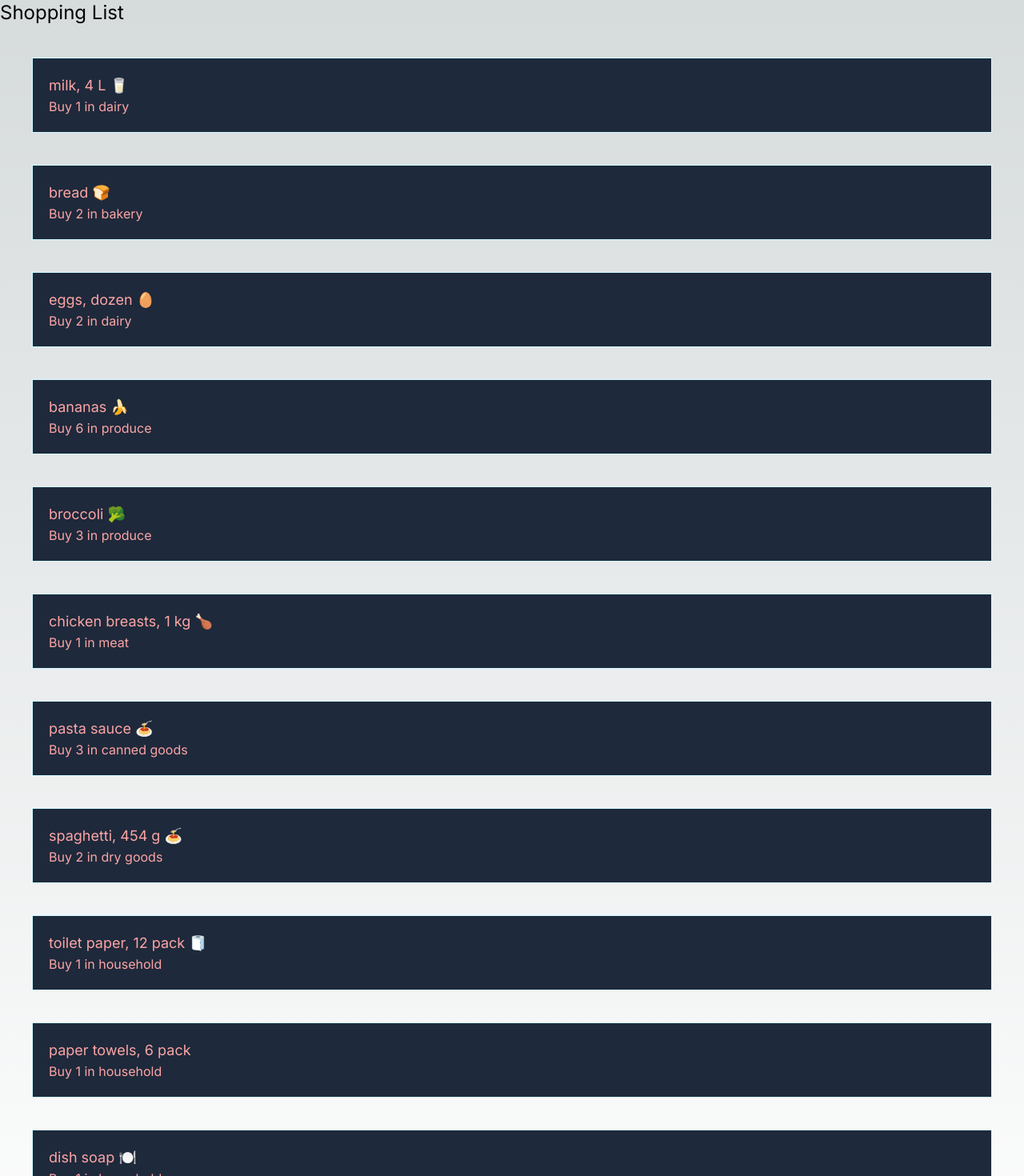
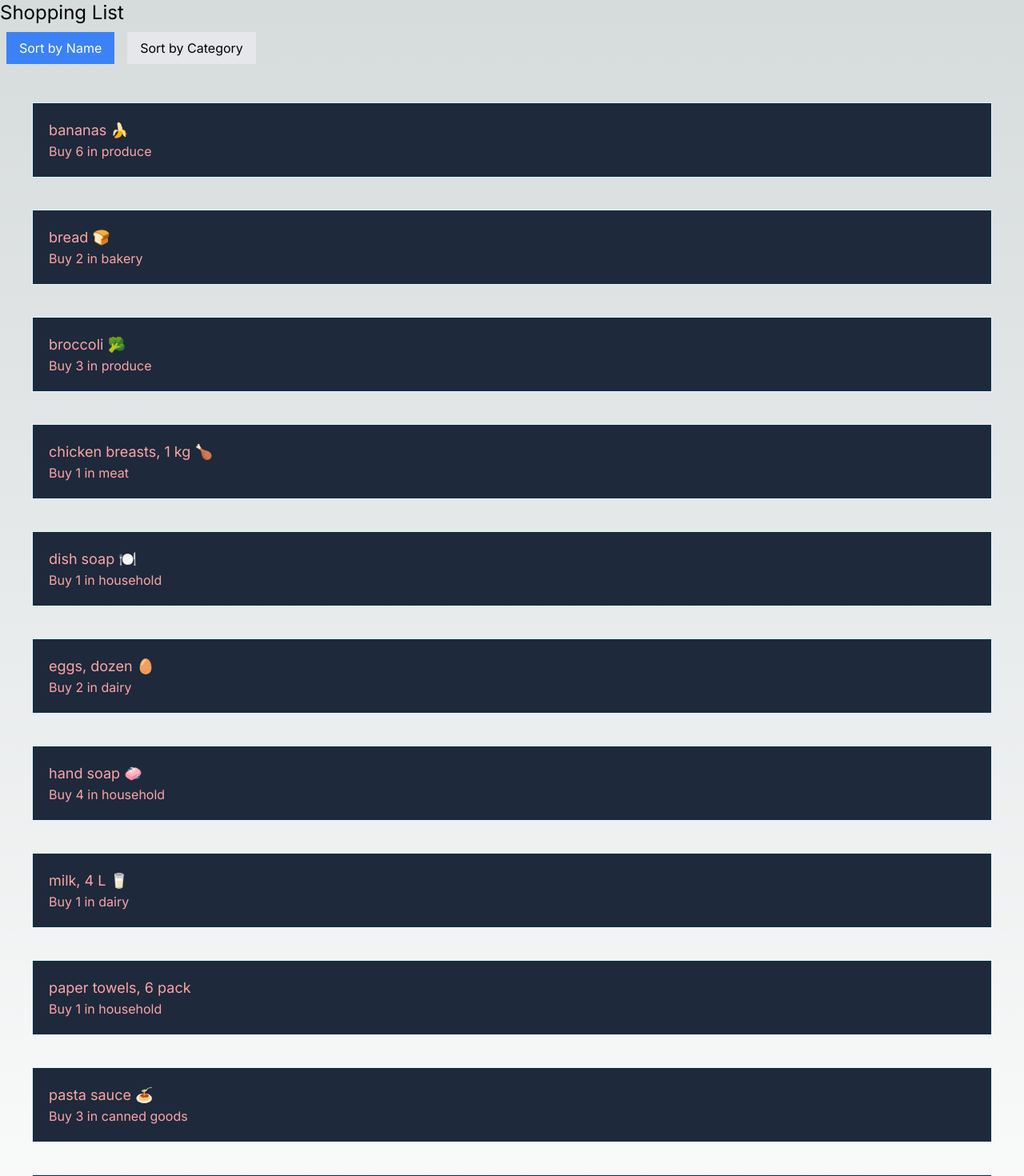
Before and after one commit to Ivhega/cprg306-assignments, a Next.js app: page /week-5 in a window 1280 px wide. Shown: the top 1470 px of the page at 80% size. Built offline with nearby package versions, Linux system fonts and the light colour scheme.

Commit message:
Part1 and 2

```diff
--- a/app/week-5/item-list.js
+++ b/app/week-5/item-list.js
@@ -1,95 +1,42 @@
-import Item from "./item";
+'use client';
+
+import React, { useState } from 'react';
+import Item from './item';
+import itemsData from './items.json';
 
 export default function ItemList() {
+  const [sortBy, setSortBy] = useState('name');
 
-  const item1 = {
-    name: "milk, 4 L 🥛",
-    quantity: 1,
-    category: "dairy",
-  };
-
-  const item2 = {
-    name: "bread 🍞",
-    quantity: 2,
-    category: "bakery",
-  };
-
-  const item3 = {
-    name: "eggs, dozen 🥚",
-    quantity: 2,
-    category: "dairy",
-  };
-
-  const item4 = {
-    name: "bananas 🍌",
-    quantity: 6,
-    category: "produce",
-  };
-
-  const item5 = {
-    name: "broccoli 🥦",
-    quantity: 3,
-    category: "produce",
-  };
-
-  const item6 = {
-    name: "chicken breasts, 1 kg 🍗",
-    quantity: 1,
-    category: "meat",
-  };
-
-  const item7 = {
-    name: "pasta sauce 🍝",
-    quantity: 3,
-    category: "canned goods",
-  };
-
-  const item8 = {
-    name: "spaghetti, 454 g 🍝",
-    quantity: 2,
-    category: "dry goods",
-  };
-
-  const item9 = {
-    name: "toilet paper, 12 pack 🧻",
-    quantity: 1,
-    category: "household",
-  };
-
-  const item10 = {
-    name: "paper towels, 6 pack",
-    quantity: 1,
-    category: "household",
-  };
-
-  const item11 = {
-    name: "dish soap 🍽️",
-    quantity: 1,
-    category: "household",
-  };
-
-  const item12 = {
-    name: "hand soap 🧼",
-    quantity: 4,
-    category: "household",
-  };
+  const sortedItems = [...itemsData].sort((a, b) => {
+    if (sortBy === 'name') {
+      return a.name.localeCompare(b.name);
+    } else if (sortBy === 'category') {
+      return a.category.localeCompare(b.category);
+    }
+    return 0;
+  });
 
   return (
     <main>
-
-      <Item item={item1} />
-      <Item item={item2} />
-      <Item item={item3} />
-      <Item item={item4} />
-      <Item item={item5} />
-      <Item item={item6} />
-      <Item item={item7} />
-      <Item item={item8} />
-      <Item item={item9} />
-      <Item item={item10} />
-      <Item item={item11} />
-      <Item item={item12} />
-
+      <div className="mb-4">
+        <button
+          onClick={() => setSortBy('name')}
+          className={`px-4 py-2 m-2 ${sortBy === 'name' ? 'bg-blue-500 text-white' : 'bg-gray-200'}`}
+        >
+          Sort by Name
+        </button>
+        <button
+          onClick={() => setSortBy('category')}
+          className={`px-4 py-2 m-2 ${sortBy === 'category' ? 'bg-blue-500 text-white' : 'bg-gray-200'}`}
+        >
+          Sort by Category
+        </button>
+      </div>
+      <ul>
+        {sortedItems.map((item) => (
+          <Item key={item.id} name={item.name} quantity={item.quantity} category={item.category} />
+        ))}
+      </ul>
     </main>
   );
 }
--- a/app/week-5/item.js
+++ b/app/week-5/item.js
@@ -1,13 +1,10 @@
 
 
-export default function Item({item}){
-
-    let {name, quantity, category} = item;
-
-    return(
-        <div className="text-red-300 bg-slate-800 border border-cyan-100 mx-10 m-10 p-5">
-            <h3 className="text-lg">{name}</h3>
-            <p>Buy {quantity} in {category}</p>
-        </div>
+export default function Item({ name, quantity, category }) {
+    return (
+      <div className="text-red-300 bg-slate-800 border border-cyan-100 mx-10 m-10 p-5">
+        <h3 className="text-lg">{name}</h3>
+        <p>Buy {quantity} in {category}</p>
+      </div>
     );
-}
+  }
```
Also changed, not shown: app/week-5/page.js (+6 -5 lines).
